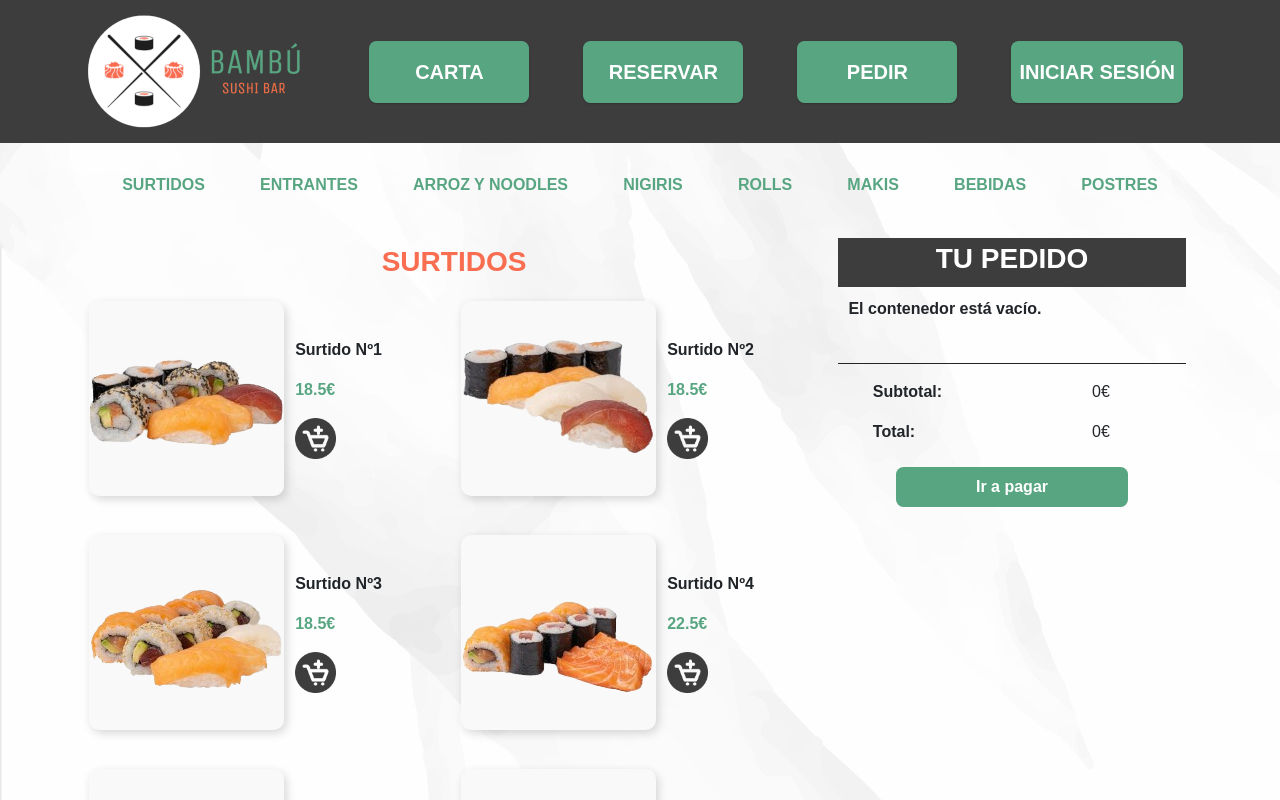
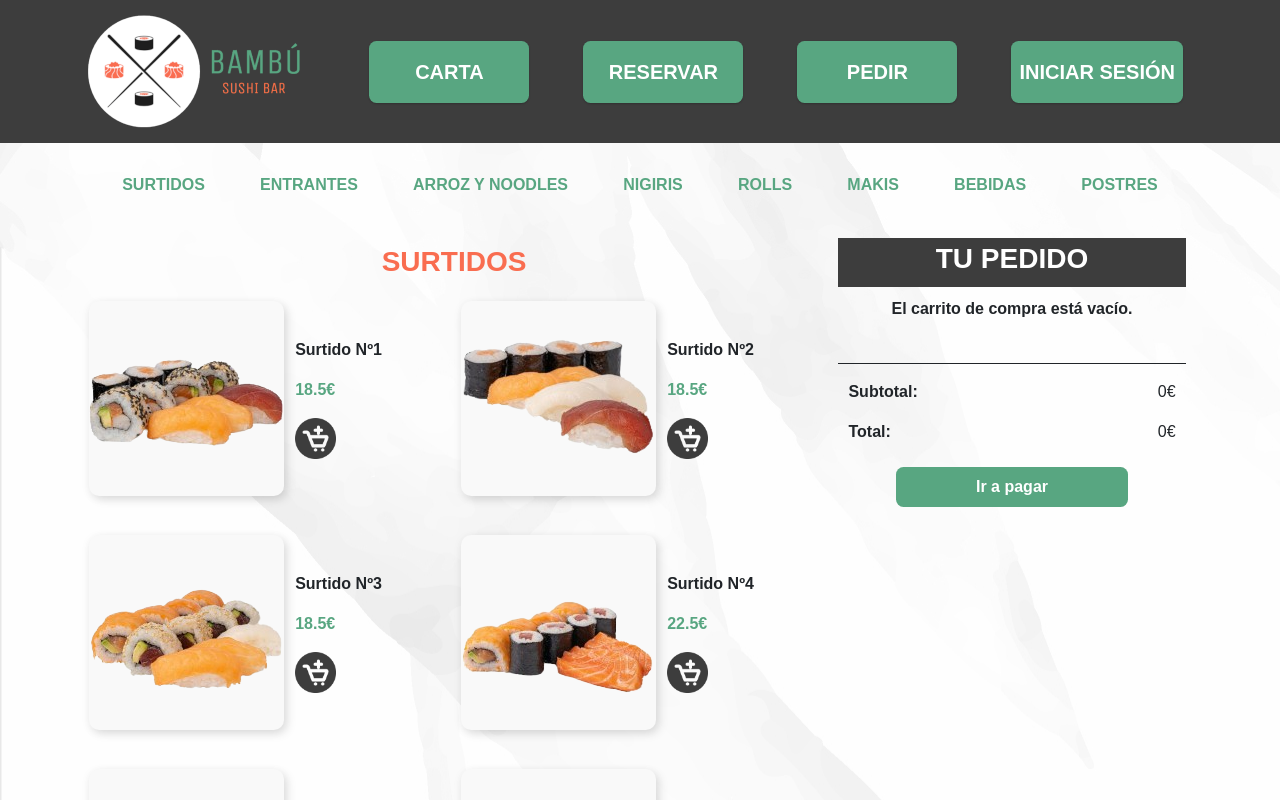
Before and after one commit to CarlosGM2005/Bambu, an Angular app: page /carrito-compra in a window 1280 px wide. Shown: the top 800 px of the page. Built offline with nearby package versions, Linux system fonts and the light colour scheme.

Commit message:
carritoResponsiveAjustao

```diff
--- a/src/app/carrito-compra/carrito-compra.component.html
+++ b/src/app/carrito-compra/carrito-compra.component.html
@@ -70,19 +70,19 @@
                         <img [src]="item.urlImgMas" alt="" (click)="incrementarCantidad(item)" class="iconosCarrito">
                         <div class="pedido-precio">{{ item.total }}€</div>
                     </div>
-                    <p *ngIf="contenedor.length === 0" class="mensaje-vacio">El contenedor está vacío.</p>
+                    <p *ngIf="contenedor.length === 0" class="text-center">El carrito de compra está vacío.</p>
                 </div>
 
                 <hr/>
 
                 <div class="infoFinal">
                     <div class="precio__subtotal">
-                        <p><b>Subtotal:</b></p>
-                        <p>{{ calcularSubtotal() }}€</p>
+                        <div><p><b>Subtotal:</b></p></div>
+                        <div><p>{{ calcularSubtotal() }}€</p></div>
                     </div>
                     <div class="precio__final">
-                        <p><b>Total:</b></p>
-                        <p>{{ calcularTotal() }}€</p>
+                        <div><p><b>Total:</b></p></div>
+                        <div><p>{{ calcularTotal() }}€</p></div>
                     </div>
                 </div>
 
--- a/src/app/carrito-compra/carrito-compra.component.scss
+++ b/src/app/carrito-compra/carrito-compra.component.scss
@@ -114,13 +114,26 @@ $terciary-color: #F96D50;
     display: flex;
     gap: 15px;
     align-items: center;
-    justify-content: center;
     margin-bottom: 10px;
+    justify-content: flex-start;
 }
 
 .pedido-nombre{
+    width: 200px;
     align-items: left !important;
 }
+
+.pedido-precio {
+    width: 80px; /* Ancho fijo para los precios */
+    text-align: right; /* Alinea el precio a la derecha */
+}
+
+.pedido-cantidad {
+    width: 50px; /* Ancho fijo para la cantidad */
+    text-align: center; /* Centra la cantidad */
+}
+
+
 //Botón de Carrito de compra en pantallas reducidas
 .btnCarrito{
     background-color: $primary-color;
@@ -165,14 +178,12 @@ hr{
 }
 
 .precio__subtotal, .precio__final{
-    display: grid;
-    grid-template-columns: 70% 30%;
+    display: flex;
     align-items: center;
-    margin-left: 10%;
+    margin-left: 3%;
+    margin-right: 3%;
+    justify-content: space-between;
 }
-
-
-
 
 .pagar{
     text-align: center;
@@ -223,4 +234,14 @@ a{
         z-index: 1000;
         margin-top: 10 px;
     }
+
+    .infoProducto{
+        display: flex;
+        flex-direction: column;
+    }
+
+    .pedido-nombre, .pedido-precio, .pedido-cantidad{
+        width: auto;
+    }
+
 }
```
Also changed, not shown: src/assets/images/inicio/carruselFoto1.jpg.
